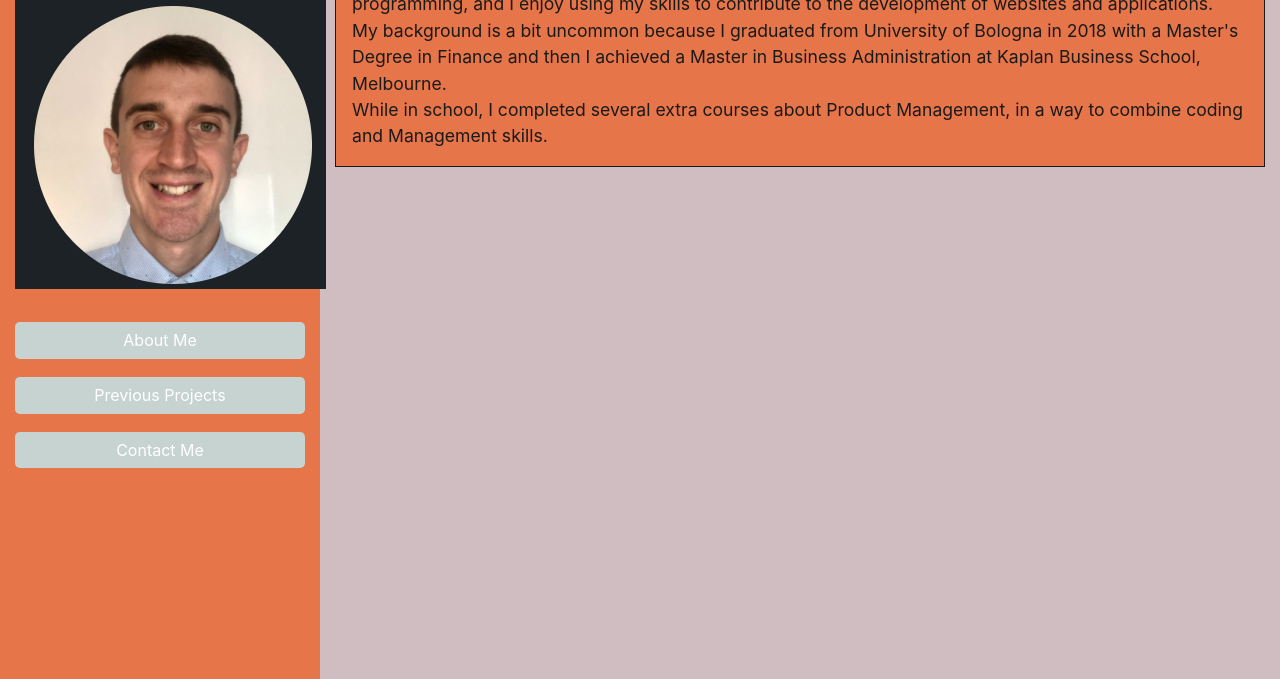
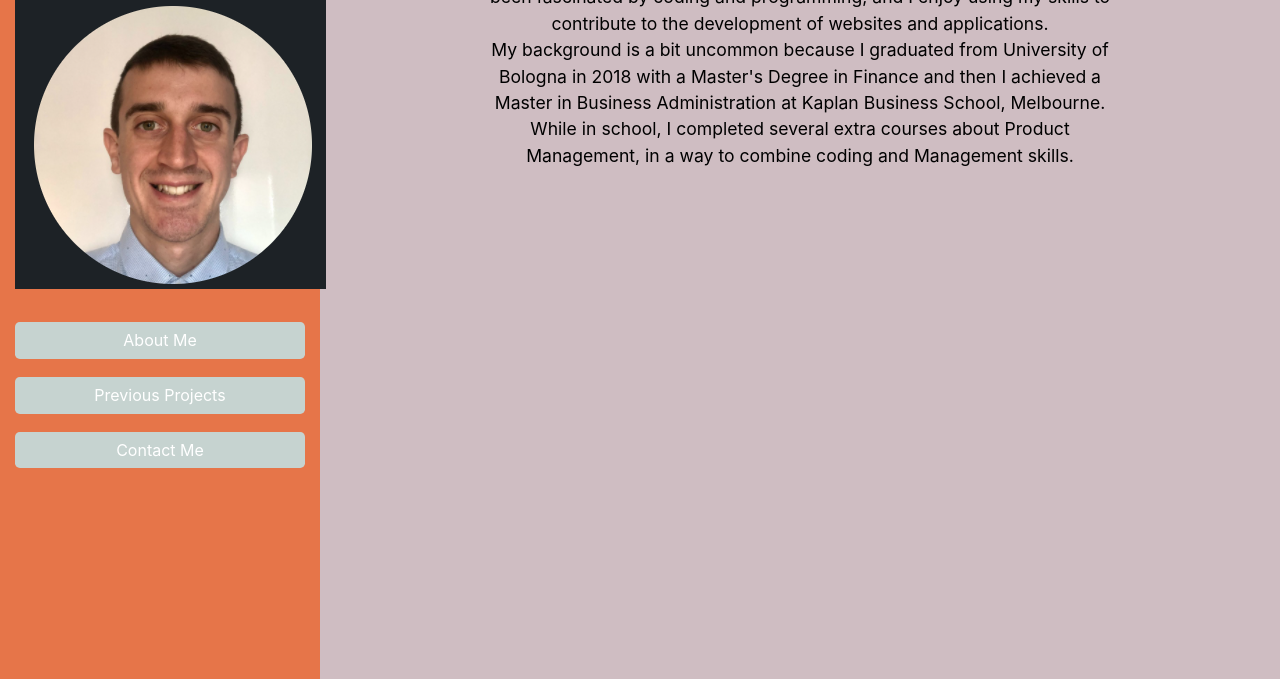
Before and after one commit to Nico749/Personal-portfolio-, a plain HTML site: page index.html in a window 1280 px wide. Shown: the part 121-800 px from the top of the page. Drawn offline with nearby package versions, Linux system fonts and the light colour scheme.

Commit message:
changing intro paragraph style

```diff
--- a/index.html
+++ b/index.html
@@ -16,7 +16,7 @@
   <div class="flex-row align-start align-stretch-md align-content-start align-content-stretch-md min-100-vh bg-primary">
     <div class="col-12 col-md-3 bg-light p-3">
       <h1 class="text-primary">Nico <br> Pasqualini</h1>
-      <img id ="img1"src="personal-photo.png" alt="Personal photo">
+      <img id ="img1"src="./Demo_photos/personal-photo.png" alt="Personal photo">
 
 
 
--- a/script.js
+++ b/script.js
@@ -21,7 +21,8 @@ const contactsArr=[`<a href=" tel: +61 466505170">`+"Phone"+`</a>`,
 
    title.innerHTML="About Me"
    let intro=document.createElement("p")
-   intro.classList.add('card', 'bg-light', 'text-dark', 'mb-3', 'p-3');
+   intro.classList.add('introp','center')
+   //intro.classList.add('card', 'bg-light', 'text-dark', 'mb-3', 'p-3');
    intro.innerHTML=`My name is Nico Pasqualini and I am a Junior Web Developer.
    I have always been fascinated by coding and programming, and I enjoy using my skills to contribute to the development of websites and applications.
    <br> My background is a bit uncommon because I graduated from University of Bologna in 2018 with a Master's Degree in Finance and
--- a/style.css
+++ b/style.css
@@ -1732,3 +1732,16 @@
    width:fit-content;
    margin-bottom: 30px;
  }
+
+ .introp{
+  text-align: center;
+  color:#000000;
+}
+
+
+.center {
+  margin: auto;
+  width: 70%;
+
+  padding: 10px;
+  }
```
Also changed, not shown: Demo_photos/personal-photo.png (renamed from personal-photo.png).
